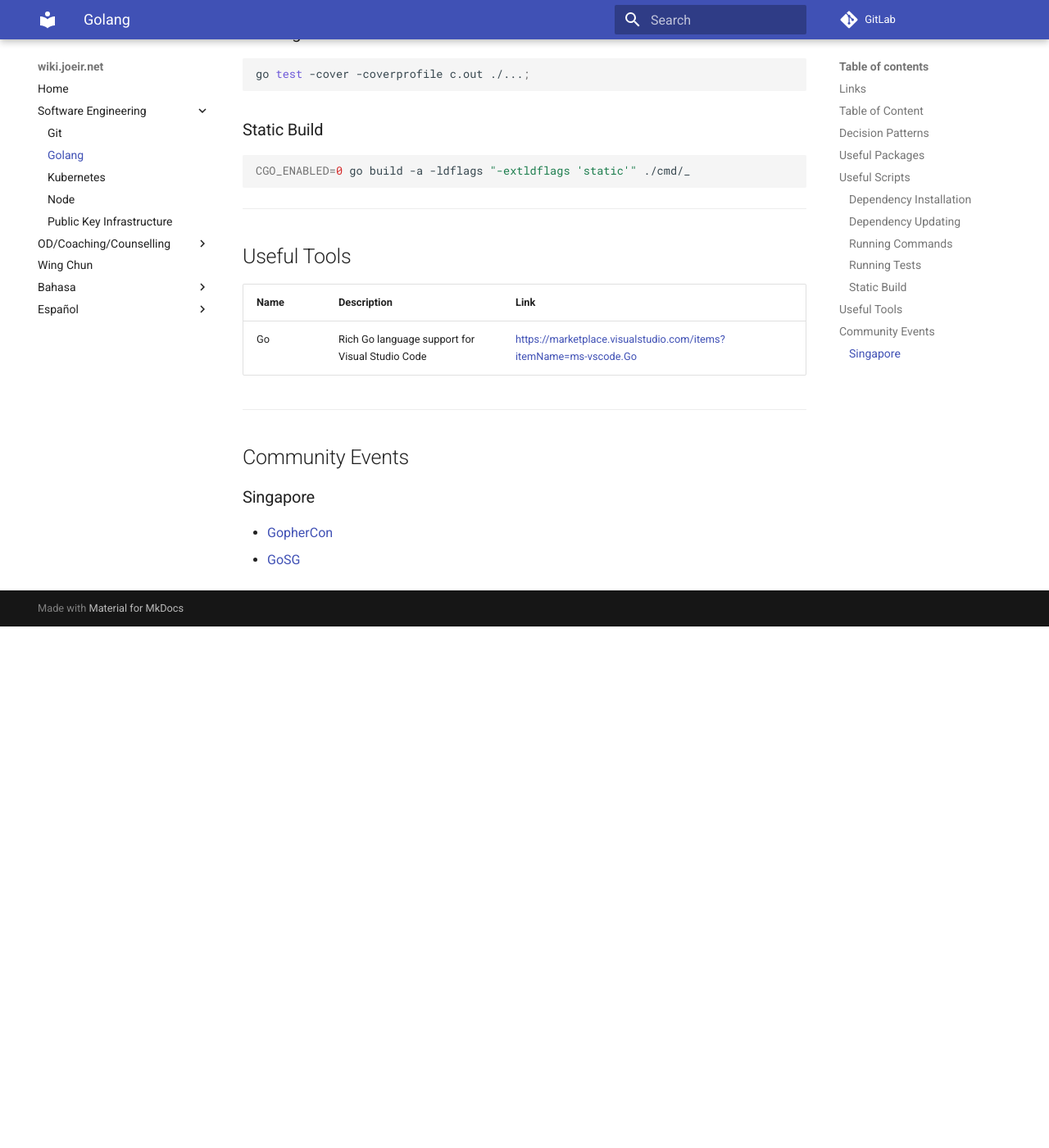
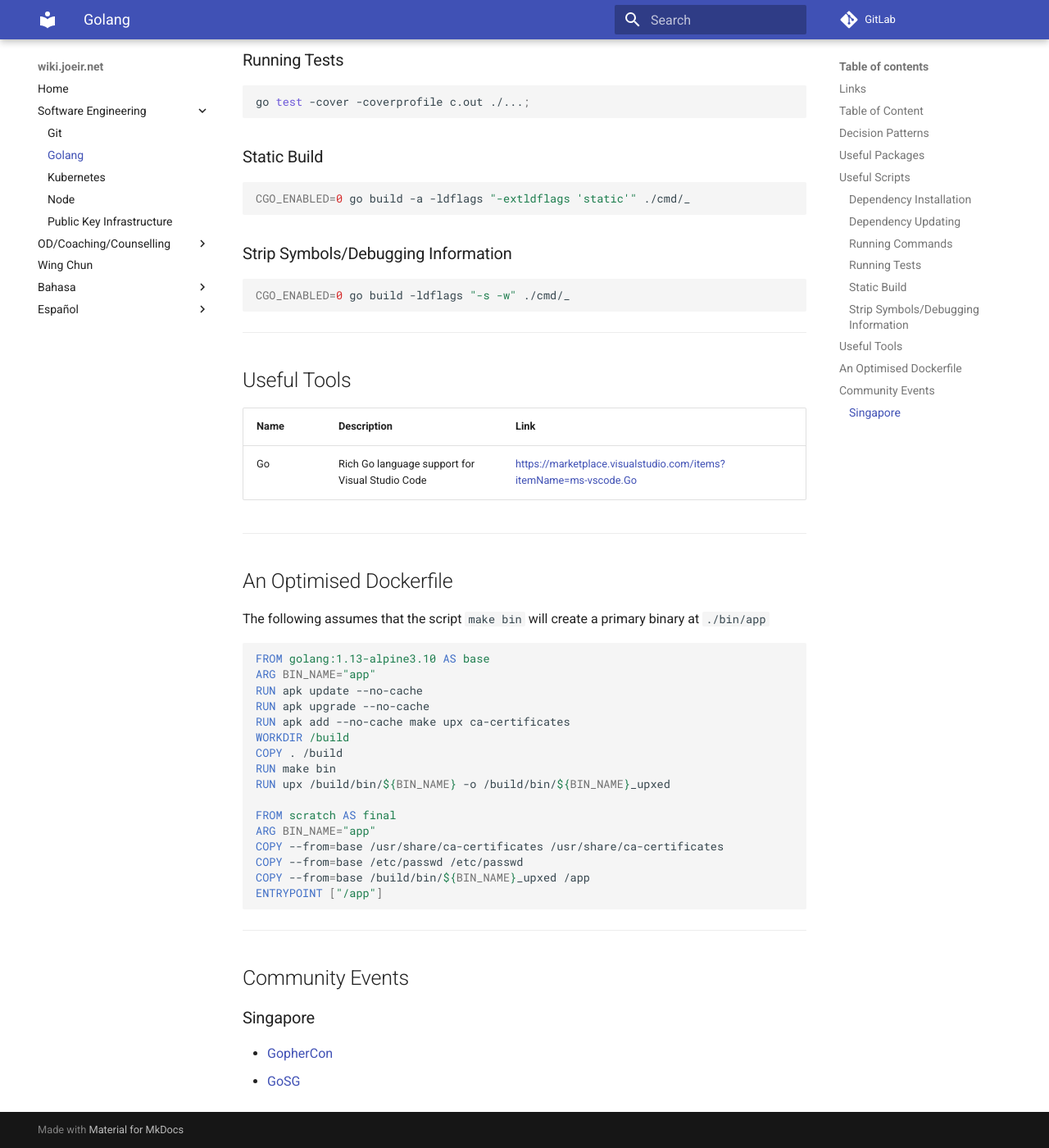
Before and after one commit to zephinzer/wiki.joeir.net, an MkDocs documentation site: the page built from docs/dev/golang.md, in a window 1280 px wide and 1400 px high, scrolled down 1960 px. Shown: the whole window at 82% size. Built offline with MkDocs 1.6.1 and Material for MkDocs 9.7.7, drawn with Linux system fonts in a browser that asks for light colours; comment, search, counter and statistics services are not loaded; before the commit the page ends 2724 px from its top, so only the background shows below that; some of the changed text lies outside the part shown.

Commit message:
added golang scripts and dockerfile

````diff
--- a/docs/dev/golang.md
+++ b/docs/dev/golang.md
@@ -21,6 +21,7 @@ Go is an open source programming language that makes it easy to build simple, re
 - [Useful Packages](#useful-packages)
 - [Useful Scripts](#useful-scripts)
 - [Useful Tools](#useful-tools)
+- [An Optimised Dockerfile](#an-optimised-dockerfile)
 - [Community Events](#community-events)
 
 
@@ -89,6 +90,12 @@ go test -cover -coverprofile c.out ./...;
 CGO_ENABLED=0 go build -a -ldflags "-extldflags 'static'" ./cmd/_
 ```
 
+### Strip Symbols/Debugging Information
+
+```sh
+CGO_ENABLED=0 go build -ldflags "-s -w" ./cmd/_
+```
+
 
 - - -
 
@@ -103,6 +110,33 @@ CGO_ENABLED=0 go build -a -ldflags "-extldflags 'static'" ./cmd/_
 - - -
 
 
+## An Optimised Dockerfile
+
+The following assumes that the script `make bin` will create a primary binary at `./bin/app`
+
+```dockerfile
+FROM golang:1.13-alpine3.10 AS base
+ARG BIN_NAME="app"
+RUN apk update --no-cache
+RUN apk upgrade --no-cache
+RUN apk add --no-cache make upx ca-certificates
+WORKDIR /build
+COPY . /build
+RUN make bin
+RUN upx /build/bin/${BIN_NAME} -o /build/bin/${BIN_NAME}_upxed
+
+FROM scratch AS final
+ARG BIN_NAME="app"
+COPY --from=base /usr/share/ca-certificates /usr/share/ca-certificates
+COPY --from=base /etc/passwd /etc/passwd
+COPY --from=base /build/bin/${BIN_NAME}_upxed /app
+ENTRYPOINT ["/app"]
+```
+
+
+- - -
+
+
 ## Community Events
 
 ### Singapore
````
